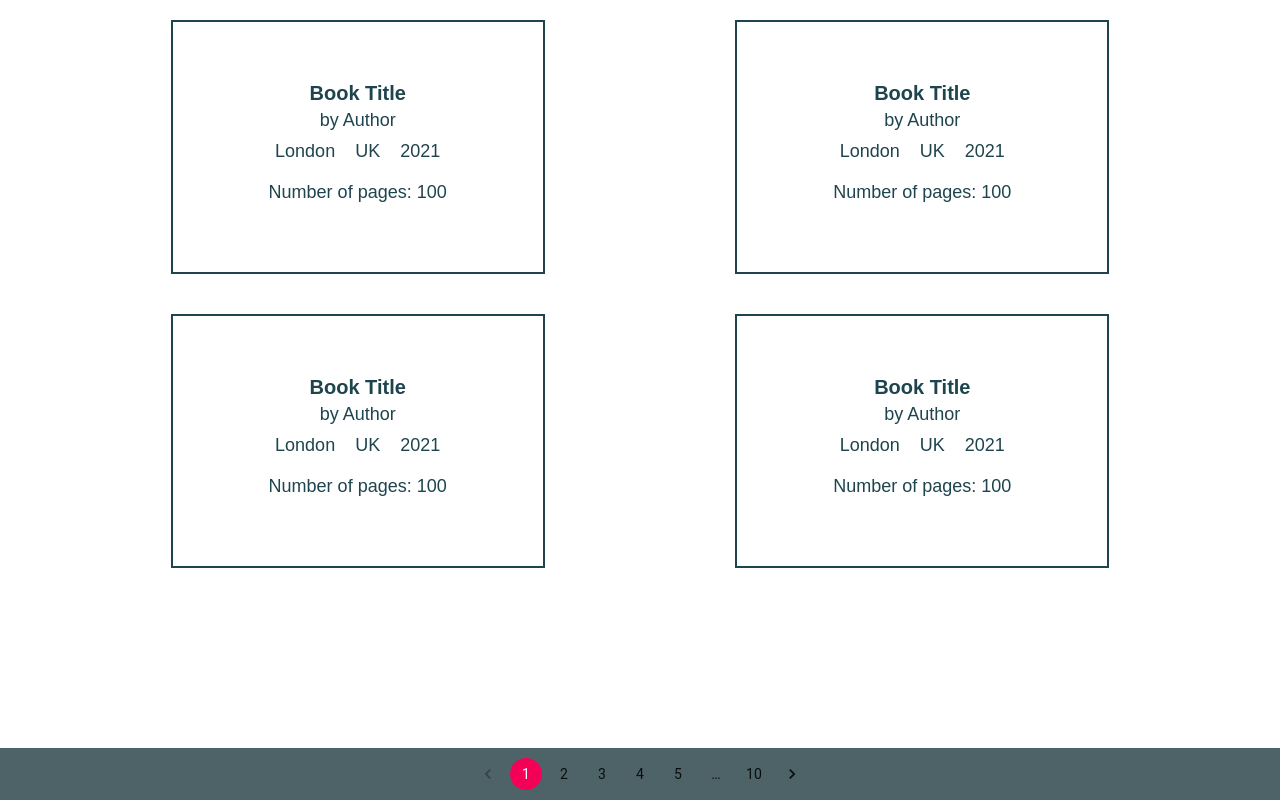
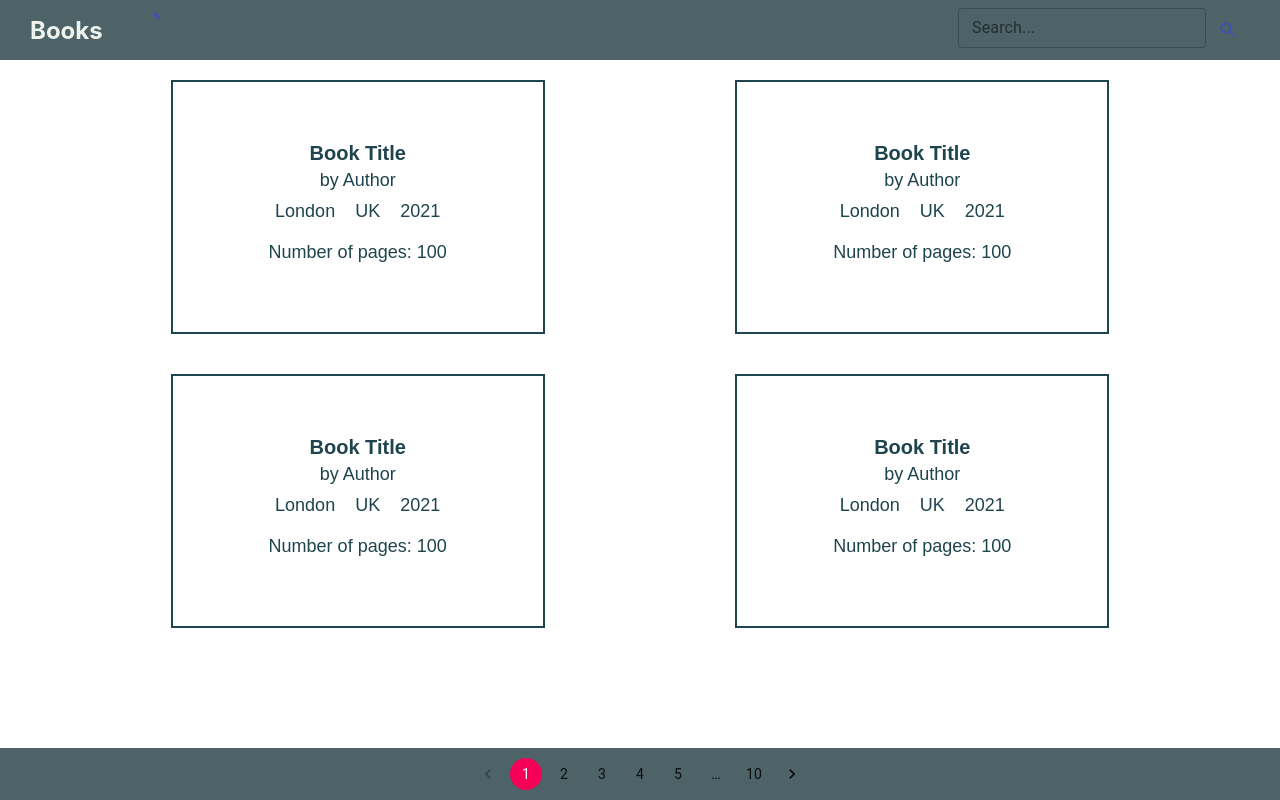
Before and after one commit to chornaya-com/books, a React (Create React App) app: page / in a window 1280 px wide. Built offline with nearby package versions, Linux system fonts and the light colour scheme.

Commit message:
add Header UI component

```diff
--- a/package.json
+++ b/package.json
@@ -4,6 +4,7 @@
   "private": true,
   "dependencies": {
     "@material-ui/core": "^4.11.4",
+    "@material-ui/icons": "^4.11.2",
     "@material-ui/lab": "^4.0.0-alpha.58",
     "@testing-library/jest-dom": "^5.11.4",
     "@testing-library/react": "^11.1.0",
--- a/src/App.js
+++ b/src/App.js
@@ -1,9 +1,11 @@
 import React from 'react';
 import {BooksPage} from './components/BooksPage/BooksPage';
+import {Header} from './components/Header/Header';
 
 function App() {
     return (
         <div>
+            <Header />
             <BooksPage />
         </div>
     );
--- a/src/components/BooksPage/BooksPage.js
+++ b/src/components/BooksPage/BooksPage.js
@@ -5,7 +5,7 @@ import * as cn from './BooksPage.module.css';
 
 export function BooksPage() {
     return (
-        <div>
+        <div className={cn.container}>
             <div className={cn.bookCardsContainer}>
                 <BookCard />
                 <BookCard />
--- a/src/components/BooksPage/BooksPage.module.css
+++ b/src/components/BooksPage/BooksPage.module.css
@@ -1,3 +1,7 @@
+.container {
+    margin: 60px 0;
+}
+
 .bookCardsContainer {
     display: grid;
     grid-template-columns: auto auto;
--- /dev/null
+++ b/src/components/Header/Header.js
@@ -0,0 +1,32 @@
+import React from 'react';
+import * as cn from './Header.module.css';
+import IconButton from '@material-ui/core/IconButton';
+import SearchIcon from '@material-ui/icons/Search';
+import TextField from '@material-ui/core/TextField';
+import CircularProgress from '@material-ui/core/CircularProgress';
+
+export function Header() {
+    return (
+        <div className={cn.headerContainer}>
+            <div className={cn.logoContainer}>
+                <div className={cn.title}>Books</div>
+
+                <div className={cn.loader}>
+                    <CircularProgress color="primary" />
+                </div>
+            </div>
+            <div>
+                <TextField
+                    className={cn.inputField}
+                    color="secondary"
+                    label="Search..."
+                    variant="outlined"
+                    size="small"
+                />
+                <IconButton type={'submit'} aria-label="search">
+                    <SearchIcon fontSize="small" color="primary" />
+                </IconButton>
+            </div>
+        </div>
+    );
+}
--- /dev/null
+++ b/src/components/Header/Header.module.css
@@ -0,0 +1,32 @@
+.headerContainer {
+    display: flex;
+    justify-content: space-between;
+    align-items: center;
+    box-sizing: border-box;
+    padding: 10px 30px;
+    width: 100%;
+    background-color: #4d6368;
+    height: 60px;
+    position: fixed;
+    top: 0;
+}
+
+.logoContainer {
+    display: flex;
+    align-items: center;
+}
+
+.title {
+    color: #eff3ed;
+    font-size: 24px;
+    font-weight: bold;
+    text-decoration: none;
+}
+
+.loader {
+    margin-left: 20px;
+}
+
+.inputField {
+    margin-right: 10px;
+}
```
Also changed, not shown: 1 other file (tests, documents, lock files or other folders).
